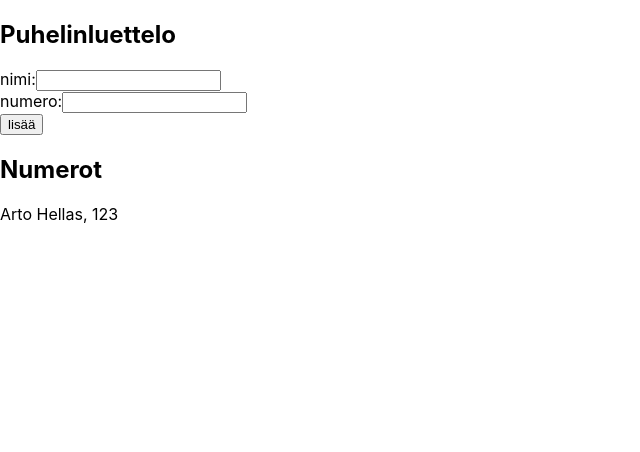
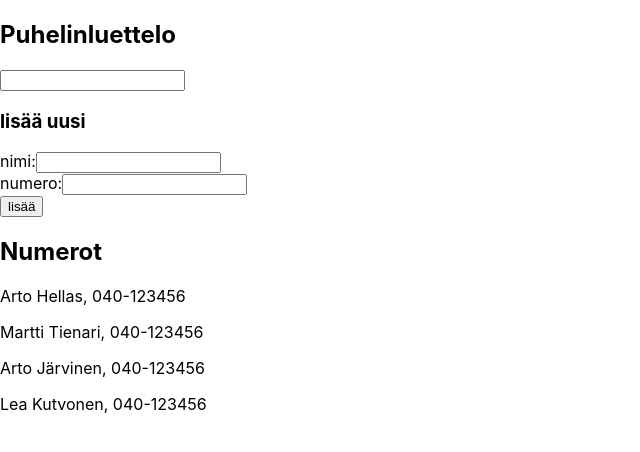
Before and after one commit to juhoaj/fullstack, a React (Create React App) app in the folder osa_2/puhelinluettelo/: page / in a window 1280 px wide. Shown: the top 452 px of the page, without its empty margins (0-640 px from the left). Built offline with nearby package versions, Linux system fonts and the light colour scheme.

Commit message:
2.10 tehty

```diff
--- a/osa_2/puhelinluettelo/src/App.js
+++ b/osa_2/puhelinluettelo/src/App.js
@@ -2,14 +2,15 @@ import React, { useState } from 'react'
 
 const App = () => {
     const [persons, setPersons] = useState([
-        { name: 'Arto Hellas',
-          number: '123',
-          id: 1
-        }
+        { name: 'Arto Hellas', number: '040-123456', id: 1 },
+        { name: 'Martti Tienari', number: '040-123456', id: 2 },
+        { name: 'Arto Järvinen', number: '040-123456', id: 3 },
+        { name: 'Lea Kutvonen', number: '040-123456', id: 4 }
     ])
+
     const [newName, setNewName] = useState('')
-
     const [newNumber, setNewNumber] = useState('')
+    const [search, setSearch] = useState('')
 
     const handleNameChange = (event) => {
         // console.log(event.target.value)
@@ -19,6 +20,11 @@ const App = () => {
     const handleNumberChange = (event) => {
         // console.log(event.target.value)
         setNewNumber(event.target.value)
+    }
+
+    const handleSearchChange = (event) => {
+        console.log(event.target.value)
+        setSearch(event.target.value)
     }
 
     const addPerson = (event) => {
@@ -49,16 +55,21 @@ const App = () => {
     return (
         <div>
             <h2>Puhelinluettelo</h2>
+            <Input
+                value={search}
+                onChange={handleSearchChange}
+            />
+            <h3>lisää uusi</h3>
             <form onSubmit={addPerson}>
                 <div>
                     <label>nimi:</label>
-                    <input
+                    <Input
                         value={newName}
                         onChange={handleNameChange}
                     />
                     <br/>
                     <label>numero:</label>
-                    <input
+                    <Input
                         value={newNumber}
                         onChange={handleNumberChange}
                     />
@@ -68,11 +79,18 @@ const App = () => {
                 </div>
             </form>
             <h2>Numerot</h2>
-            <Persons persons={persons}/>
+            <Persons persons={persons.filter(elementti => elementti.name.includes(search))}/>
     </div>
     )
 
 }
+
+const Input = ({value, onChange}) => (
+    <input
+        value={value}
+        onChange={onChange}
+    />
+)
 
 const Persons = ({ persons }) => persons.map(person =>
     <Person
```
